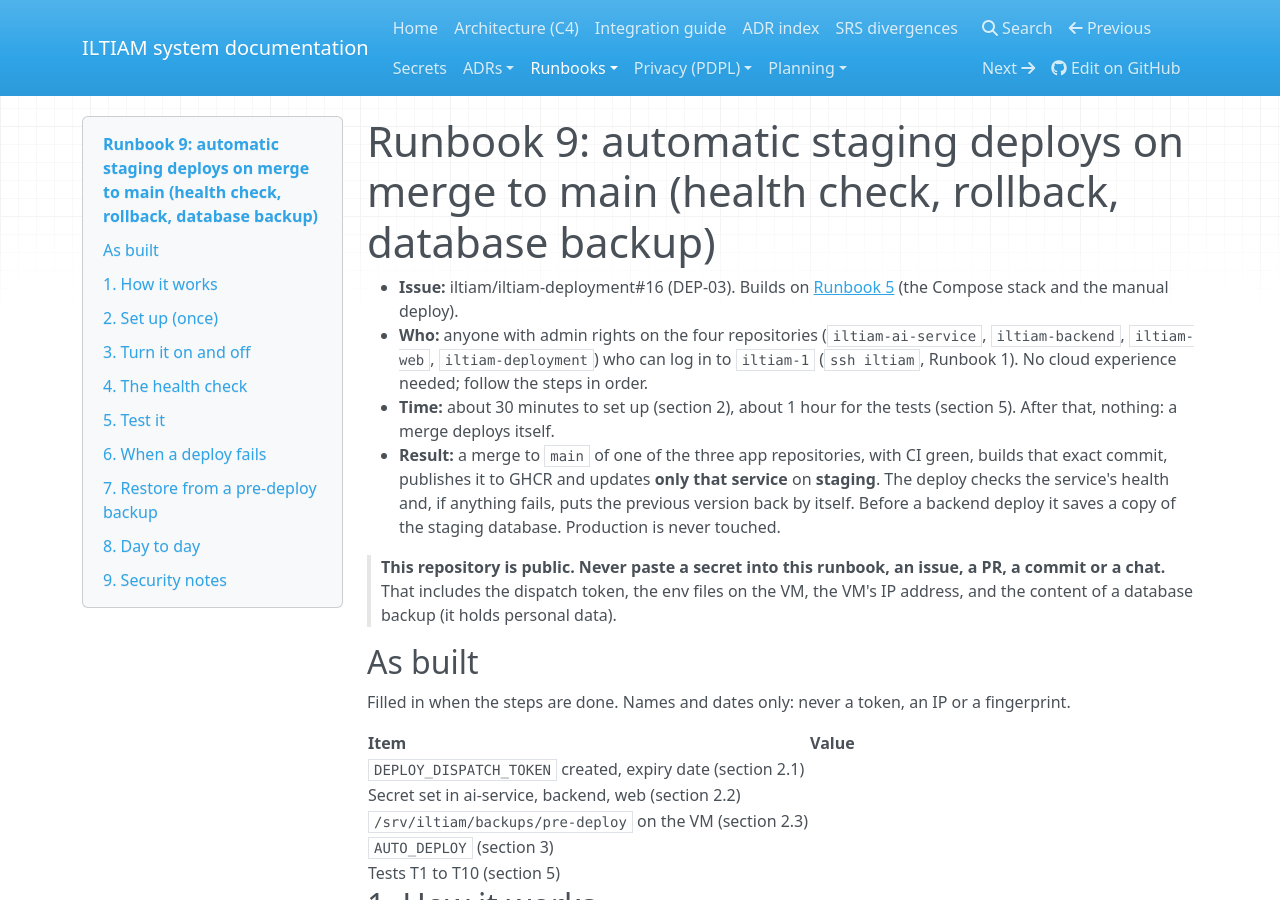
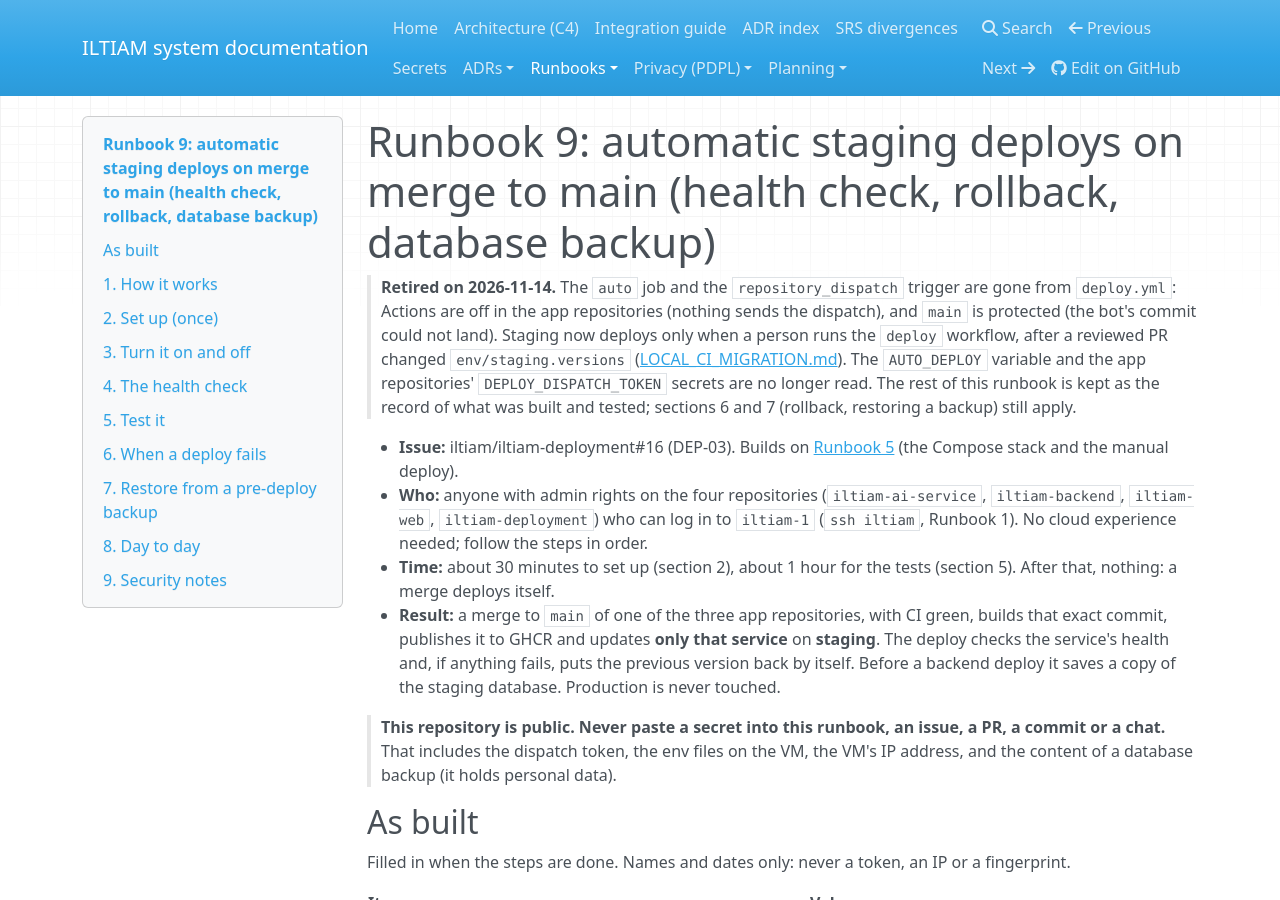
Before and after one commit to iltiam/iltiam-deployment, an MkDocs documentation site: the page built from docs/runbooks/09-cd-staging.md, in a window 1280 px wide and 900 px high. Built offline with MkDocs 1.6.1, drawn with Linux system fonts in a browser that asks for light colours.

Commit message:
ci(deploy): deploy only by hand (workflow_dispatch), retire the auto job
Actions are off in the app repositories, so nothing sends repository_dispatch any more, and main is protected,
so the auto job's commit to env/staging.versions could not land. The deploy workflow now has only the manual
trigger; a new image is a reviewed PR to env/staging.versions, a rollback is its revert. Runbook 9 is marked
retired (sections 6 and 7 still apply).

```diff
--- a/docs/runbooks/09-cd-staging.md
+++ b/docs/runbooks/09-cd-staging.md
@@ -1,4 +1,11 @@
 # Runbook 9: automatic staging deploys on merge to main (health check, rollback, database backup)
+
+> **Retired on 2026-11-14.** The `auto` job and the `repository_dispatch` trigger are gone from `deploy.yml`: Actions are
+> off in the app repositories (nothing sends the dispatch), and `main` is protected (the bot's commit could not land).
+> Staging now deploys only when a person runs the `deploy` workflow, after a reviewed PR changed `env/staging.versions`
+> ([LOCAL_CI_MIGRATION.md](https://github.com/iltiam/iltiam-deployment/blob/main/LOCAL_CI_MIGRATION.md)). The
+> `AUTO_DEPLOY` variable and the app repositories' `DEPLOY_DISPATCH_TOKEN` secrets are no longer read. The rest of this
+> runbook is kept as the record of what was built and tested; sections 6 and 7 (rollback, restoring a backup) still apply.
 
 - **Issue:** iltiam/iltiam-deployment#16 (DEP-03). Builds on [Runbook 5](05-compose-stack.md) (the Compose stack and the manual deploy).
 - **Who:** anyone with admin rights on the four repositories (`iltiam-ai-service`, `iltiam-backend`, `iltiam-web`, `iltiam-deployment`) who can log in to `iltiam-1` (`ssh iltiam`, Runbook 1). No cloud experience needed; follow the steps in order.
```
Also changed, not shown: 1 other file.
